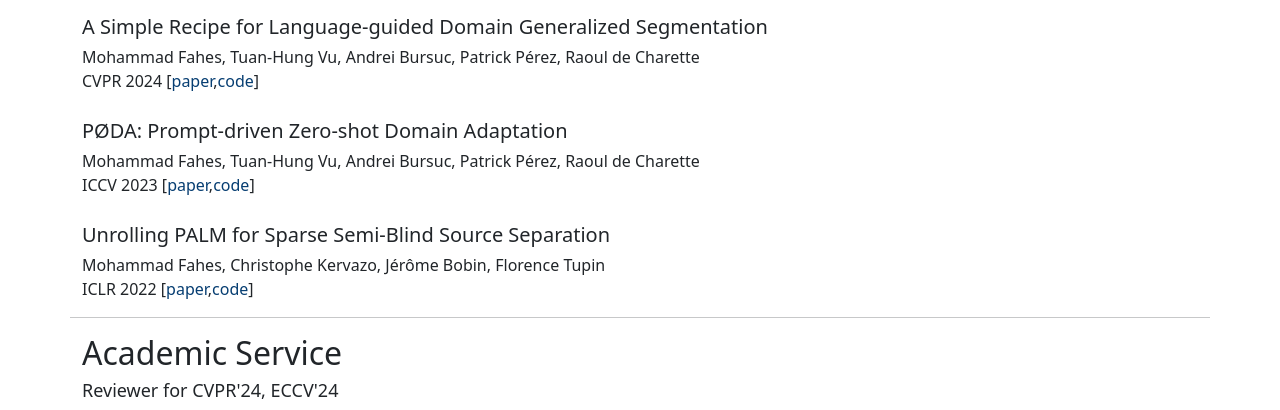
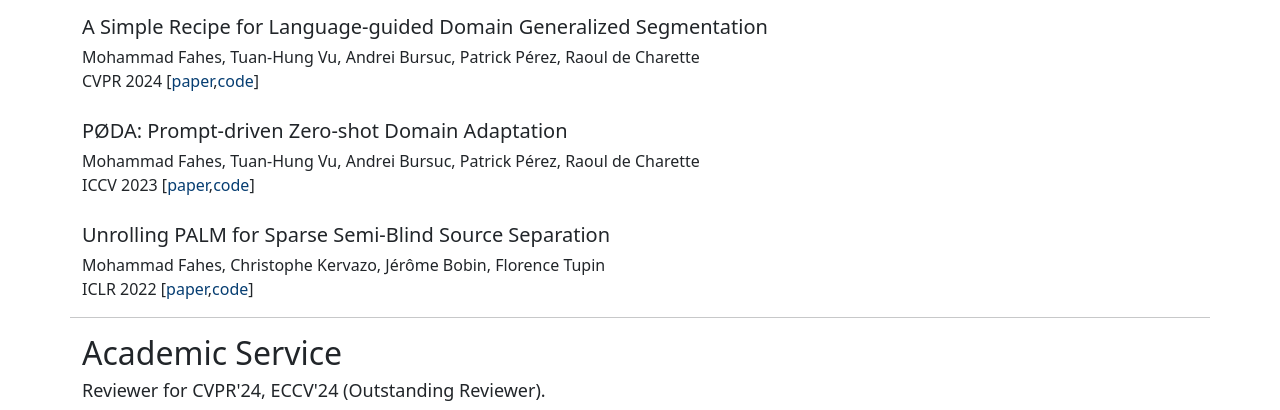
Before and after one commit to mfahes/mfahes.github.io, a plain HTML site: page index.html in a window 1280 px wide. Shown: the part 535-945 px from the top of the page. Drawn offline with nearby package versions, Linux system fonts and the light colour scheme; some icons are missing.

Commit message:
update webpage

```diff
--- a/index.html
+++ b/index.html
@@ -214,7 +214,7 @@
 
             <div class="row">
                 <h5 style="font-weight:normal; font-size: 18px;">
-                    Reviewer for CVPR'24, ECCV'24
+                    Reviewer for CVPR'24, ECCV'24 (Outstanding Reviewer).
                 </h5>
             </div>
 
```
